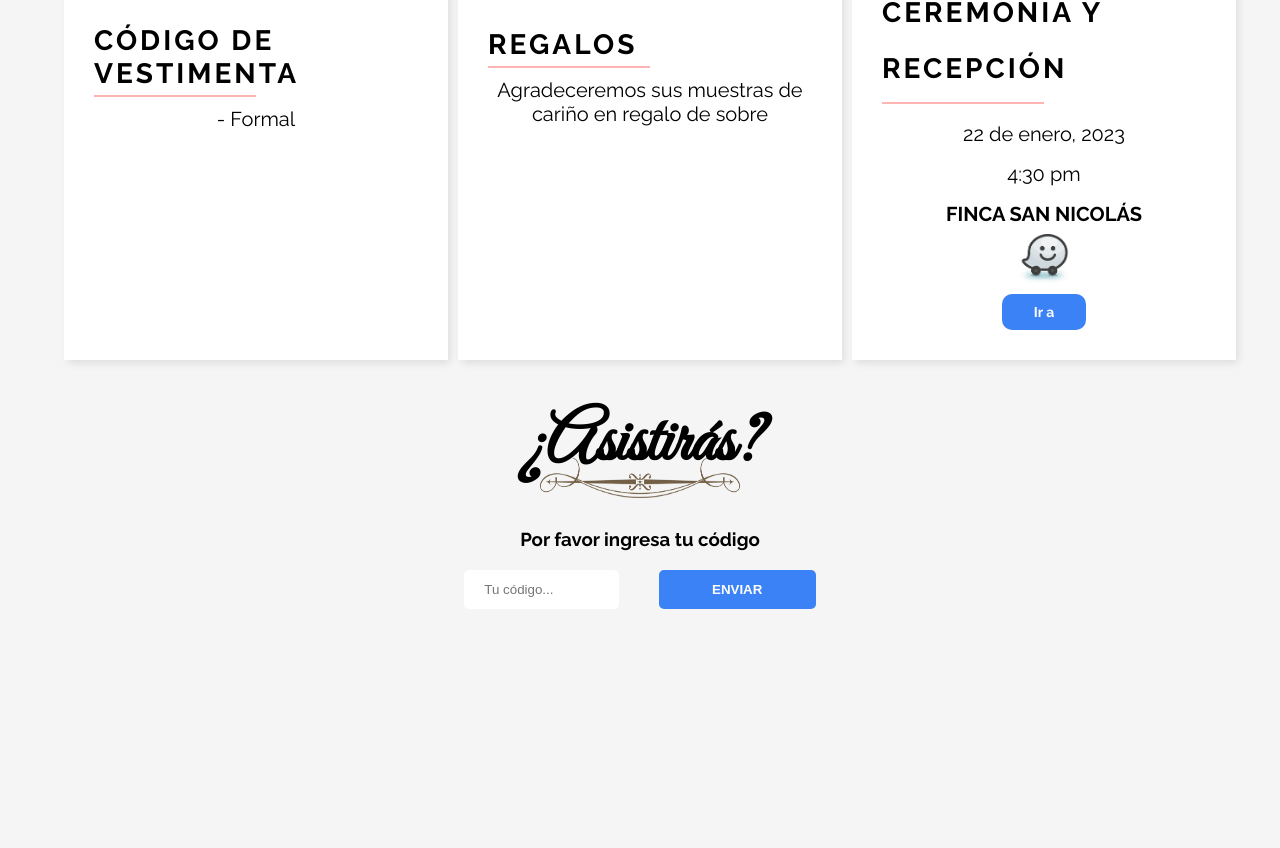
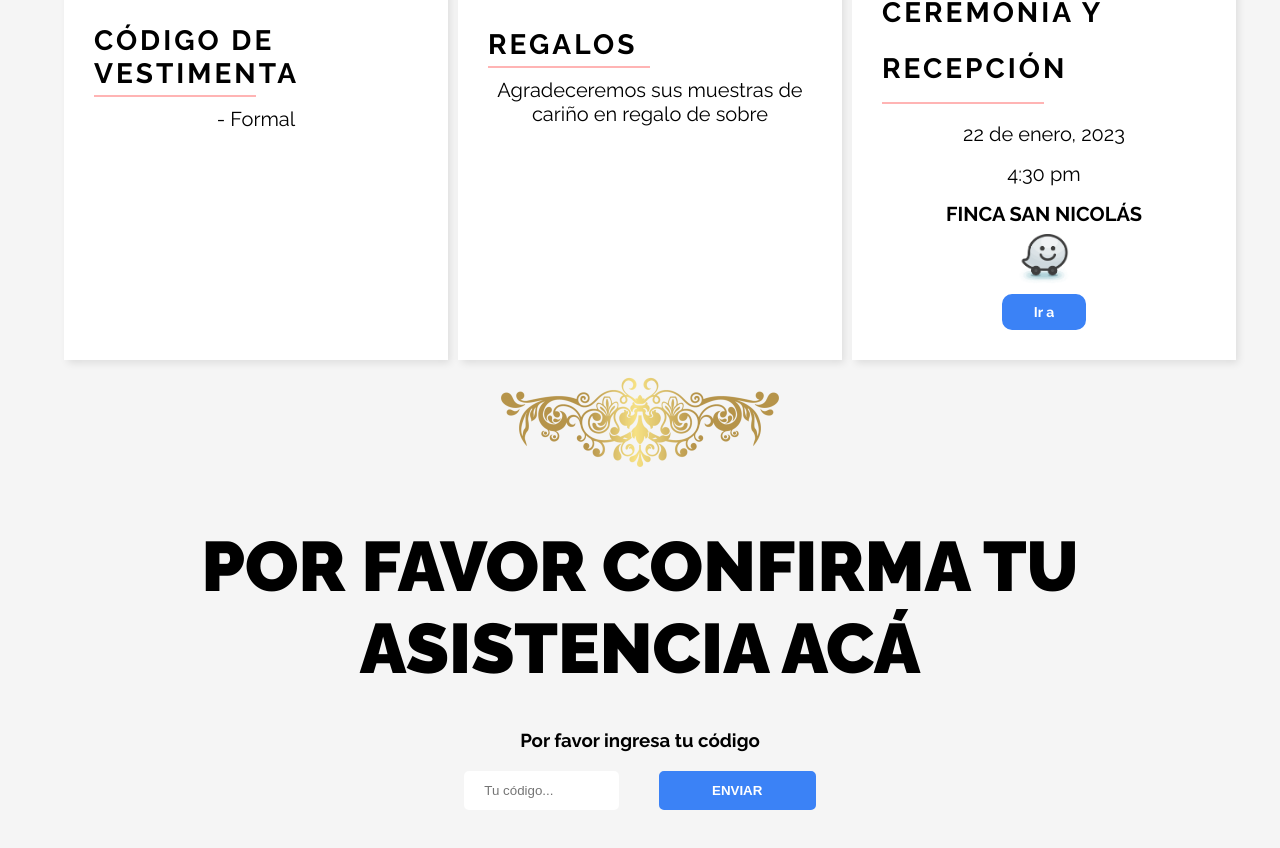
Before and after one commit to Jhoel24/invitacion_boda_2022, a React (Vite) app: page / in a window 1280 px wide. Shown: the part 2351-3199 px from the top of the page. Before the commit the page ends 3020 px from the top, so only its background shows below. Built offline with nearby package versions, Linux system fonts and the light colour scheme.

Commit message:
terminado sabado 30 julio

```diff
--- a/src/components/Formulario.jsx
+++ b/src/components/Formulario.jsx
@@ -4,12 +4,14 @@ import borderImage from '../assets/images/borde-titulo.png'
 import SegundoFormulario from './SegundoFormulario'
 
 const Titulo = styled.h2`
-    font-family: 'Great Vibes', cursive;
+    /* font-family: 'Great Vibes', cursive; */
     text-align: center;
     margin: 3rem 0;
     font-size: 7rem;
     position: relative;
     white-space: none;
+    text-transform: uppercase;
+    font-weight: 900;
     @media (max-width: 768px){
         font-size: 4.5rem;
     }
@@ -93,8 +95,7 @@ const Formulario = () => {
   return (
     <div className='rsvp'>
         <Titulo>
-            ¿Asistirás?
-            <img src={borderImage} alt="borde" />
+            Por favor confirma tu asistencia acá
         </Titulo>
         <ContenedorFormulario>
             <div className='formulario-codigo'>
--- a/src/components/InformacionBoda.jsx
+++ b/src/components/InformacionBoda.jsx
@@ -161,6 +161,9 @@ const InformacionBoda = () => {
                     </div>
                 </Card>
             </ContenedorCardInfo>
+            <div className='contenedor-colochos'>
+                <img src="/assets/images/colochos.png" alt="Colochos dorados" />
+            </div>
         </>
     )
 }
--- a/src/index.css
+++ b/src/index.css
@@ -382,3 +382,9 @@ img {
   align-items: center;
   margin-top: 2.5rem;
 }
+
+.contenedor-colochos {
+  display: flex;
+  justify-content: center;
+  align-items: center;
+}
```
Also changed, not shown: public/assets/images/colochos.png (added).
